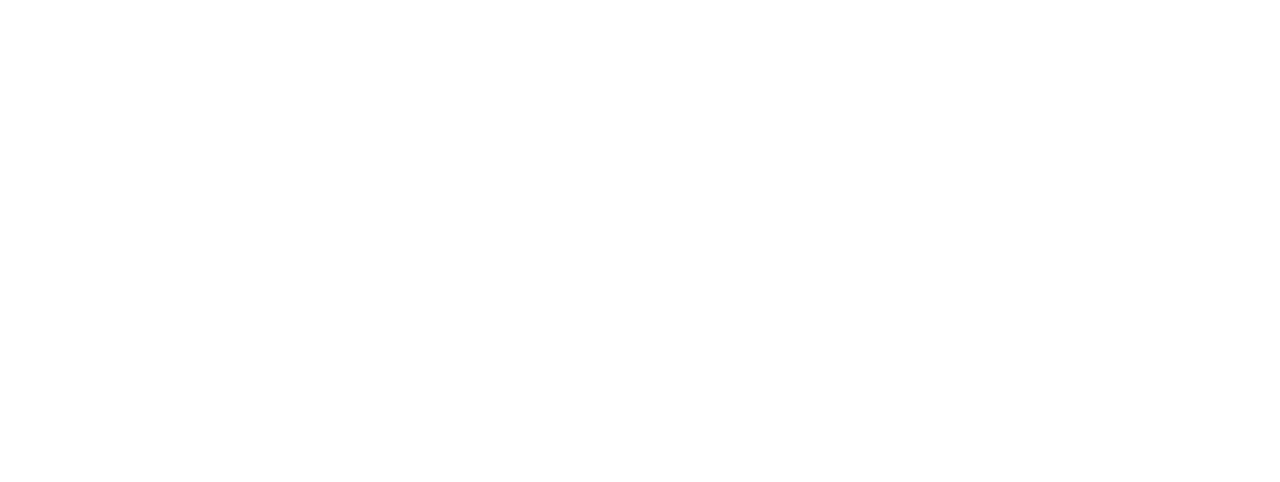
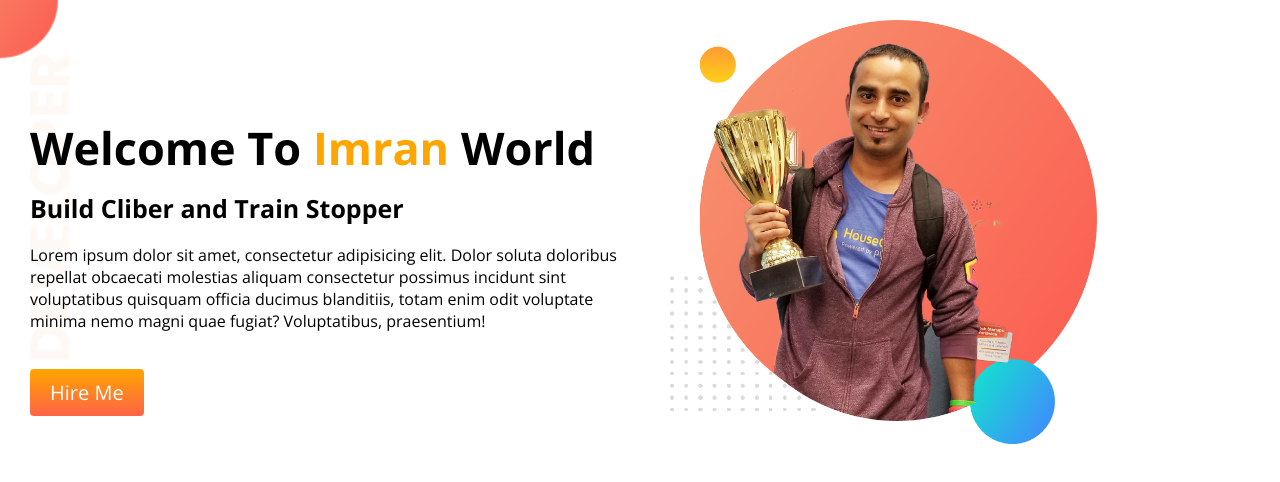
Before and after one commit to henry-rajon/web-project-1, a plain HTML site: page index.html in a window 1280 px wide. Drawn offline with nearby package versions, Linux system fonts and the light colour scheme; a web font is replaced by a local one.

Commit message:
Banner Area Added

```diff
--- a/index.html
+++ b/index.html
@@ -5,8 +5,25 @@
     <meta http-equiv="X-UA-Compatible" content="IE=edge">
     <meta name="viewport" content="width=device-width, initial-scale=1.0">
     <title>Web Project-1</title>
+    <link rel="stylesheet" href="style.css">
 </head>
 <body>
+    <!-- Banner Area Start Here -->
+    <section class=top-banner>
+        <div class="half-width">
+            <h1>Welcome To <span>Imran</span> World</h1>
+            <h3>Build Cliber and Train Stopper</h3>
+            <p>Lorem ipsum dolor sit amet, consectetur adipisicing elit. Dolor soluta doloribus repellat obcaecati molestias aliquam
+                consectetur possimus incidunt sint voluptatibus quisquam officia ducimus blanditiis, totam enim odit voluptate
+                minima nemo magni quae fugiat? Voluptatibus, praesentium!</p>
+            <a class="btn" target="_blank" href="google.com">Hire Me</a>
+        </div>
+        <div class="half-width">
+            <img src="images/jhankar.png" alt="">
+        </div>
+    </section>
+    <!-- Banner Area End Here -->
+
 
 </body>
 </html>
--- a/style.css
+++ b/style.css
@@ -0,0 +1,44 @@
+@import url('https://fonts.googleapis.com/css2?family=Bakbak+One&family=Open+Sans:wght@400;500;600;700&family=Poppins&display=swap');
+body{
+    font-family: 'Open Sans', sans-serif;
+    font-size: 14px;
+    line-height: 22px;
+    margin: 0;
+}
+.top-banner{
+    display: flex;
+    background: url(images/top-banner.png);
+    background-repeat: no-repeat;
+    margin-bottom: 100px;
+}
+h1{
+    font-size: 45px;
+    padding-top: 100px;
+}
+span{
+    color: orange;
+}
+h3{
+    font-size: 25px;
+    font-weight: 700;
+}
+p{
+    font-size: 16px;
+    margin-bottom: 50px;
+}
+.btn{
+    text-decoration: none;
+    color: #fff;
+    background-image: linear-gradient(orange, tomato);
+    padding: 10px 20px;
+    border-radius: 4px;
+    font-size: 20px;
+}
+.half-width{
+    width: 50%;
+    padding-left: 30px;
+}
+img{
+    width: 70%;
+    margin-top: 20px;
+}
```
Also changed, not shown: images/dream-bg.png (added), images/exp-bg.png (added), images/jhankar.png (added), images/jhankar2.png (added), images/my-bg.png (added), images/my-bg2.png (added), images/top-banner.png (added).
